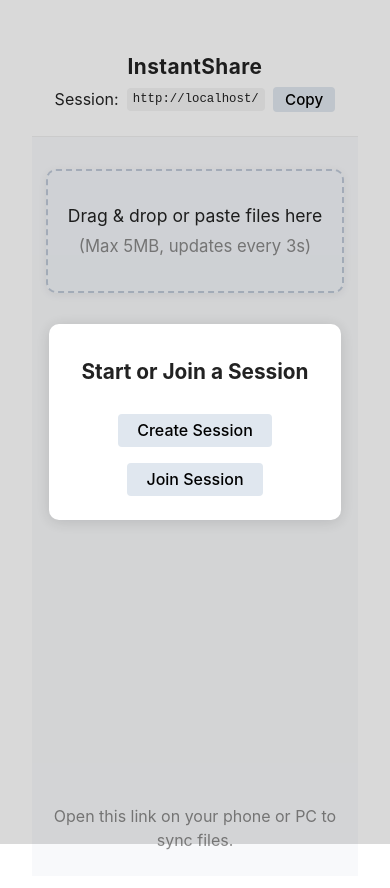
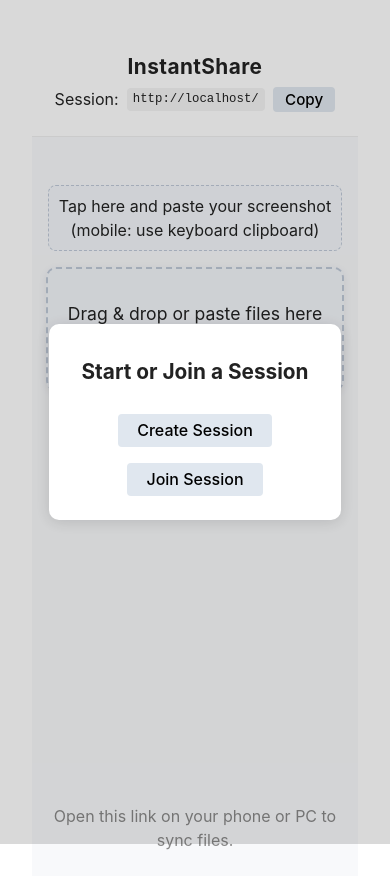
Before and after one commit to RoyalPrince700/inshare, a React (Vite) app in the folder client/: page / in a window 390 px wide. Shown: the top 888 px of the page. Built offline with nearby package versions, Linux system fonts and the light colour scheme.

Commit message:
Add mobile-friendly paste area for clipboard images

```diff
--- a/client/src/App.css
+++ b/client/src/App.css
@@ -272,3 +272,8 @@
   margin-top: 0.5em;
   word-break: break-all;
 }
+
+.paste-area:focus {
+  border-color: #4b7bec;
+  background: #eaf1fa;
+}
--- a/client/src/App.tsx
+++ b/client/src/App.tsx
@@ -35,6 +35,7 @@
   const [inputCode, setInputCode] = useState('');
   const [createdCode, setCreatedCode] = useState('');
   const fileInputRef = useRef<HTMLInputElement>(null);
+  const pasteInputRef = useRef<HTMLDivElement>(null);
 
   // On mount, check for session code in URL or prompt
   useEffect(() => {
@@ -169,10 +170,23 @@
     const onPaste = (e: ClipboardEvent) => {
       if (e.clipboardData?.files?.length) {
         handleFiles(e.clipboardData.files);
+      } else if (e.clipboardData?.items) {
+        for (let i = 0; i < e.clipboardData.items.length; i++) {
+          const item = e.clipboardData.items[i];
+          if (item.type.startsWith('image/')) {
+            const file = item.getAsFile();
+            if (file) {
+              handleFiles({ 0: file, length: 1, item: (n: number) => file } as unknown as FileList);
+            }
+          }
+        }
       }
     };
-    window.addEventListener('paste', onPaste);
-    return () => window.removeEventListener('paste', onPaste);
+    const node = pasteInputRef.current;
+    if (node) node.addEventListener('paste', onPaste as any);
+    return () => {
+      if (node) node.removeEventListener('paste', onPaste as any);
+    };
   }, [handleFiles]);
 
   // Copy session link
@@ -247,6 +261,25 @@
       </header>
       <main>
         <div
+          ref={pasteInputRef}
+          contentEditable
+          suppressContentEditableWarning
+          className="paste-area"
+          style={{
+            minHeight: 40,
+            border: '1px dashed #bfc9d8',
+            borderRadius: 8,
+            margin: '1em 0',
+            padding: '0.5em',
+            textAlign: 'center',
+            background: '#f3f6fa',
+            outline: 'none',
+          }}
+          onFocus={() => setStatus('Tap your keyboard clipboard icon to paste an image')}
+        >
+          Tap here and paste your screenshot (mobile: use keyboard clipboard)
+        </div>
+        <div
           className={`dropzone ${isUploading ? 'uploading' : ''}`}
           onDrop={onDrop}
           onDragOver={e => e.preventDefault()}
```
